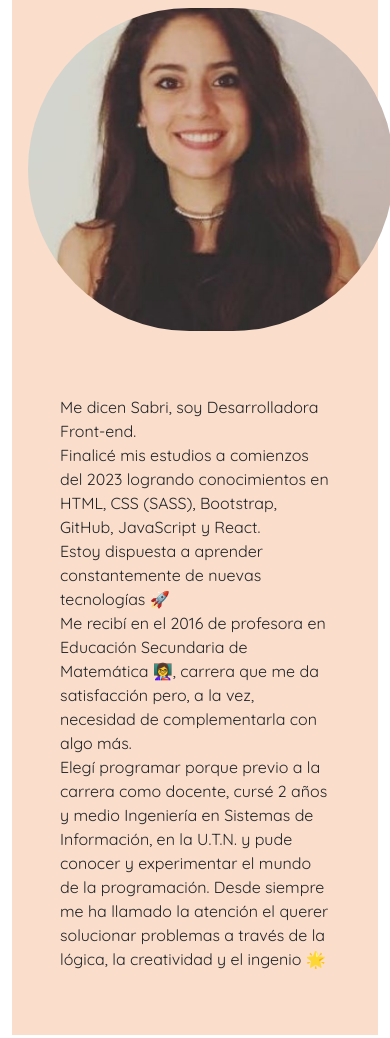
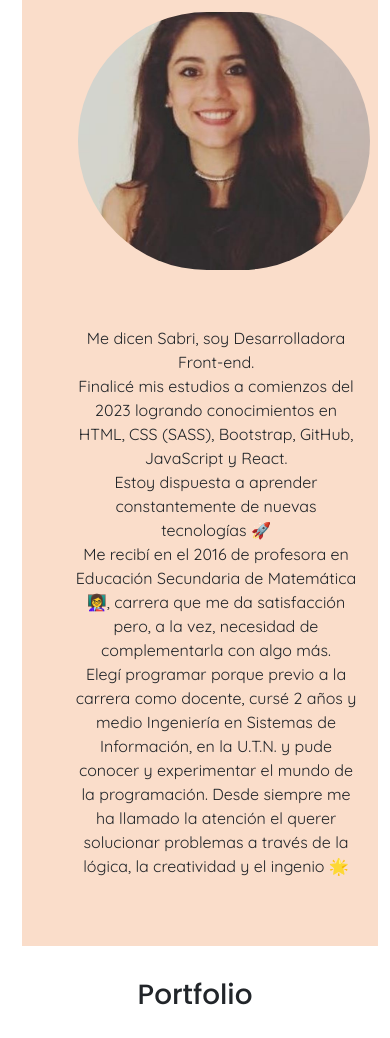
Before and after one commit to sabricanale/Sabrina-portfolio, a website: page index.html in a window 390 px wide. Shown: the part 780-1818 px from the top of the page. Drawn offline with nearby package versions, Linux system fonts and the light colour scheme; a web font is replaced by a local one.

Commit message:
CambiosMas

```diff
--- a/index.css
+++ b/index.css
@@ -2,7 +2,6 @@
 
 nav, h1, h5{
     font-family: "Poppins";
-
 }
 
 p{
@@ -11,6 +10,7 @@ p{
 
 #ImagenEdit {
     border-radius: 15rem;
+    margin: auto;
 }
 
 .colorNombre {
@@ -19,7 +19,6 @@ p{
 
 .efecto {
     position: relative;
-
     background: white;
     overflow: hidden;
     transition: .5s;
@@ -34,14 +33,13 @@ p{
     font-family: "Dancing Script";
 }
 
-
-
 h1{
     font-weight:500;
 }
 
 .Seccion2{
     background-color: #faddca;
+
 }
 
 #iconos i {
@@ -59,4 +57,11 @@ h1{
     #inicio{
         text-align: start;
     }
+    #texto2{
+        text-align: center;
+    }
+    .Seccion2{
+        padding: 20px;
+        margin-left: 10px;
+    }
 }
--- a/index.html
+++ b/index.html
@@ -64,16 +64,19 @@
     </section>
 
     <section class="Seccion2">
-        <h1 class="text-center m-2 p-4" id="SobreMi">Un poco sobre mí</h1>
-        <div class="row">
-            <div class="col-md-4 m-3">
-                <a href="#"><img  src="./Assets/FotoPerfil1.jpg" class="img-fluid"  alt="Developer Sabrina Canale" width="400" id="ImagenEdit" class="efecto"></a>
+        <div class="container-fluid">
+            <h1 class="text-center m-2 pt-4" id="SobreMi">Un poco sobre mí</h1>
+            <div class="row">
+                <div class="col-md-3 m-4 text-center">
+                    <a><img  src="./Assets/FotoPerfil1.jpg" class="img-fluid" alt="Developer Sabrina Canale" id="ImagenEdit"></a>
+                </div>
+                <div class="col-md-8 m-3 p-3" id="texto2">
+                    <p>Me dicen Sabri, soy Desarrolladora Front-end. <br>Finalicé mis estudios a comienzos del 2023 logrando conocimientos en HTML, CSS (SASS), Bootstrap, GitHub, JavaScript y React. <br>Estoy dispuesta a aprender constantemente de nuevas tecnologías 🚀 <br>Me recibí en el 2016 de profesora en Educación Secundaria de Matemática 👩‍🏫, carrera que me da satisfacción pero, a la vez, necesidad de complementarla con algo más. <br> Elegí programar porque previo a la carrera como docente, cursé 2 años y medio Ingeniería en Sistemas de Información, en la U.T.N. y pude conocer y experimentar el mundo de la programación. Desde siempre me ha llamado la atención el querer solucionar problemas a través de la lógica, la creatividad y el ingenio 🌟</p>
+                </div>
+
             </div>
-            <div class="col m-5">
-                <p>Me dicen Sabri, soy Desarrolladora Front-end. <br>Finalicé mis estudios a comienzos del 2023 logrando conocimientos en HTML, CSS (SASS), Bootstrap, GitHub, JavaScript y React. <br>Estoy dispuesta a aprender constantemente de nuevas tecnologías 🚀 <br>Me recibí en el 2016 de profesora en Educación Secundaria de Matemática 👩‍🏫, carrera que me da satisfacción pero, a la vez, necesidad de complementarla con algo más. <br> Elegí programar porque previo a la carrera como docente, cursé 2 años y medio Ingeniería en Sistemas de Información, en la U.T.N. y pude conocer y experimentar el mundo de la programación. Desde siempre me ha llamado la atención el querer solucionar problemas a través de la lógica, la creatividad y el ingenio 🌟</p>
-            </div>
+        </div>
 
-        </div>
     </section>
 
     <section>
```
Also changed, not shown: firebase.json (deleted), 1 other file.
